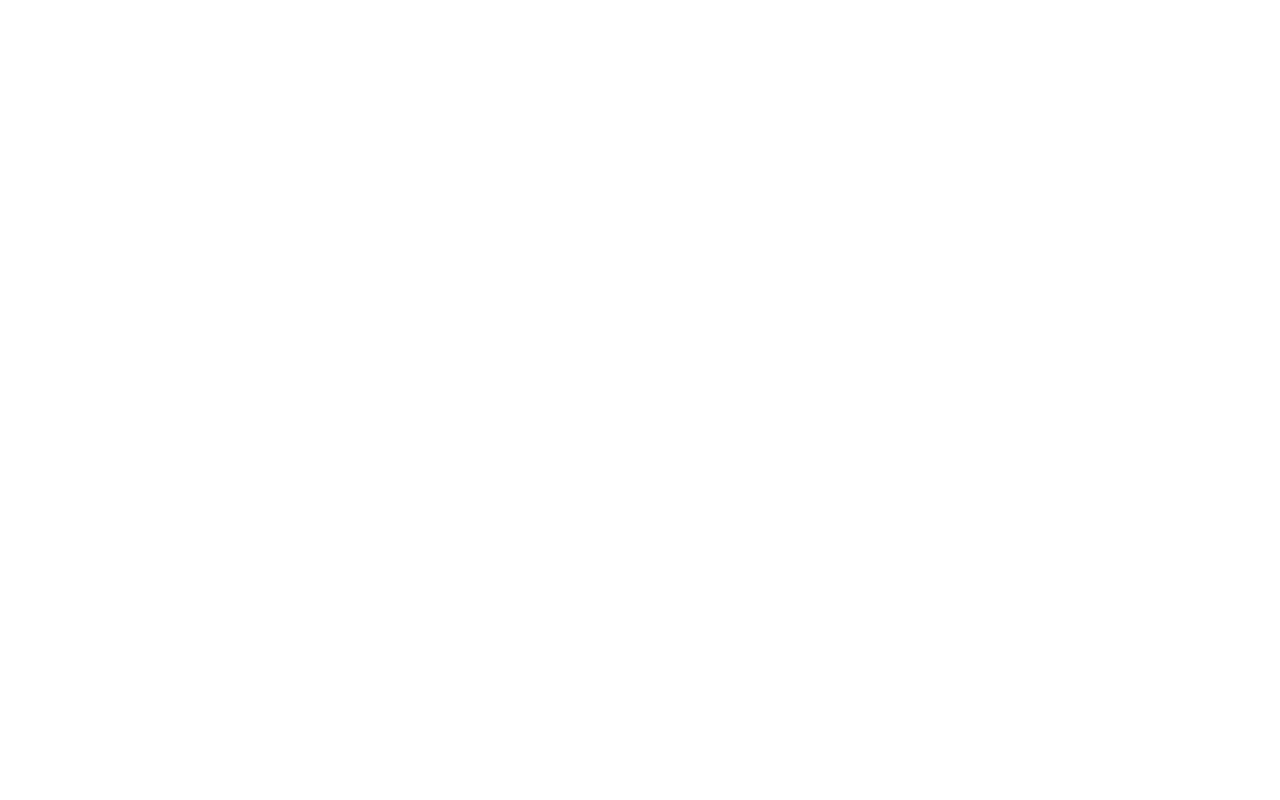
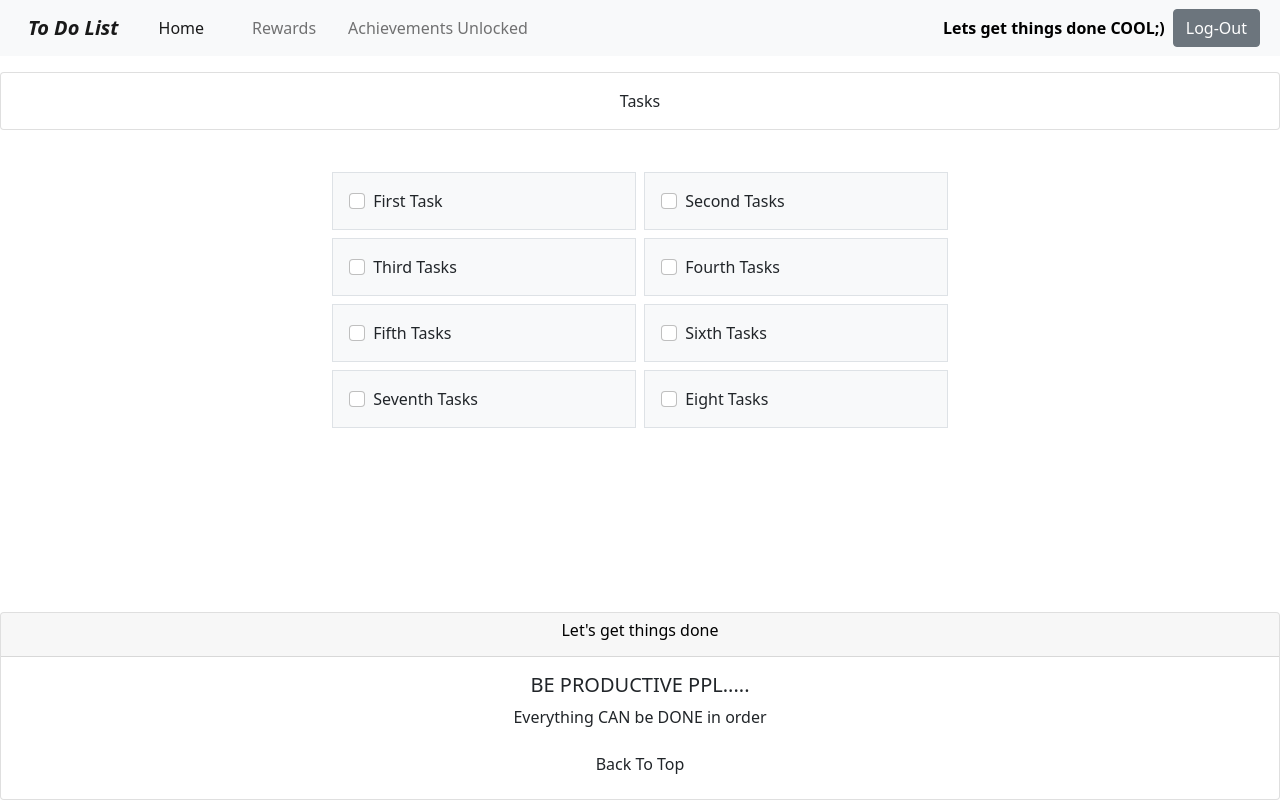
Before and after one commit to AlnaLouis/casestudy01, a plain HTML site: page todo.html in a window 1280 px wide. Drawn offline with nearby package versions, Linux system fonts and the light colour scheme.

Commit message:
Update todo.html

```diff
--- a/todo.html
+++ b/todo.html
@@ -4,9 +4,156 @@
     <meta charset="UTF-8">
     <meta http-equiv="X-UA-Compatible" content="IE=edge">
     <meta name="viewport" content="width=device-width, initial-scale=1.0">
-    <title>Document</title>
+    <title>To Do list</title>
+
+    <link href="https://cdn.jsdelivr.net/npm/bootstrap@5.1.3/dist/css/bootstrap.min.css" rel="stylesheet" integrity="sha384-1BmE4kWBq78iYhFldvKuhfTAU6auU8tT94WrHftjDbrCEXSU1oBoqyl2QvZ6jIW3" crossorigin="anonymous">
+    <script src="https://cdn.jsdelivr.net/npm/bootstrap@5.1.3/dist/js/bootstrap.bundle.min.js" integrity="sha384-ka7Sk0Gln4gmtz2MlQnikT1wXgYsOg+OMhuP+IlRH9sENBO0LRn5q+8nbTov4+1p" crossorigin="anonymous"></script>
+<style>
+    .center {
+        display: flex;
+        justify-content: center;
+        align-items: center;
+        height: 100px;
+        width: auto;
+
+}
+</style>
 </head>
-<body>
+<body onload="ajax()">
+    <!--header-->
+    <nav class="navbar fixed-top navbar-expand-lg navbar-light bg-light gy-5">
+        <div class="container-fluid ">
+          <a class="navbar-brand mx-3" href="#"><em><b>To Do List</b></em></a>
+          <button class="navbar-toggler" type="button" data-bs-toggle="collapse" data-bs-target="#navbarText" aria-controls="navbarText" aria-expanded="false" aria-label="Toggle navigation">
+            <span class="navbar-toggler-icon"></span>
+          </button>
+          <div class="collapse navbar-collapse" id="navbarText">
+            <ul class="navbar-nav me-auto mb-2 mb-lg-0 ">
+              <li class="nav-item mx-3">
+                <a class="nav-link active" aria-current="page" href="index.html">Home</a>
+              </li>
+              <li class="nav-item mx-3">
+                <a class="nav-link" href="#">Rewards</a>
+              </li>
+              <li class="nav-item ">
+                <a class="nav-link" href="#">Achievements Unlocked</a>
+              </li>
+            </ul>
+
+            <span class="navbar-text"  style="color:black;">
+             <b> Lets get things done COOL;)</b>
+            </span>
+            <a href="index.html" class="btn btn-secondary mx-2">Log-Out</a>
+
+        </div>
+      </nav>
+      <br><br>
+      <div class="card my-4">
+
+        <div class="card-body">
+          <p class="card-text text-center">Tasks</p>
+
+        </div>
+      </div>
+
+      <br><br><br><br>
+      <div class="center">
+      <div class="list-group w-50"  >
+      <div class="container ">
+        <div class="row g-2">
+          <div class="col-6">
+            <div class="p-3 border bg-light">
+              <input class="form-check-input me-1" type="checkbox" value="">
+                First Task
+              </label>
+            </div>
+          </div>
+          <div class="col-6">
+            <div class="p-3 border bg-light">
+              <input class="form-check-input me-1" type="checkbox" value="">
+              Second Tasks
+            </label>
+            </div>
+          </div>
+          <div class="col-6">
+            <div class="p-3 border bg-light">
+              <input class="form-check-input me-1" type="checkbox" value="">
+              Third Tasks
+            </label>
+            </div>
+          </div>
+          <div class="col-6">
+            <div class="p-3 border bg-light">
+              <input class="form-check-input me-1" type="checkbox" value="">
+              Fourth Tasks
+            </label>
+            </div>
+          </div>
+          <div class="col-6">
+            <div class="p-3 border bg-light">
+              <input class="form-check-input me-1" type="checkbox" value="">
+              Fifth Tasks
+            </label>
+            </div>
+          </div>
+          <div class="col-6">
+            <div class="p-3 border bg-light">
+              <input class="form-check-input me-1" type="checkbox" value="">
+              Sixth Tasks
+            </label>
+            </div>
+          </div>
+          <div class="col-6">
+            <div class="p-3 border bg-light">
+              <input class="form-check-input me-1" type="checkbox" value="">
+              Seventh Tasks
+            </label>
+            </div>
+          </div>
+          <div class="col-6">
+            <div class="p-3 border bg-light">
+              <input class="form-check-input me-1" type="checkbox" value="">
+              Eight Tasks
+            </label>
+            </div>
+          </div>
+        </div>
+      </div>
+      </div>
+      </div>
+
+
+
+
+
+
+
+
+
+
+
+
+
+
+
+<!-- footer-->
+<div class="card fixed-bottom text-center ">
+  <div class="card-header">
+    <h6 style="color: black;">Let's get things done</h6>
+  </div>
+  <div class="card-body">
+    <h5 class="card-title">BE PRODUCTIVE PPL.....</h5>
+    <p class="card-text">Everything CAN be DONE in order</p>
+    <a href="#" class="btn btn-white">Back To Top</a>
+  </div>
+</div>
+
+
+
+
+
+
+<script src="todo.js"></script>
 
 </body>
 </html>
```
